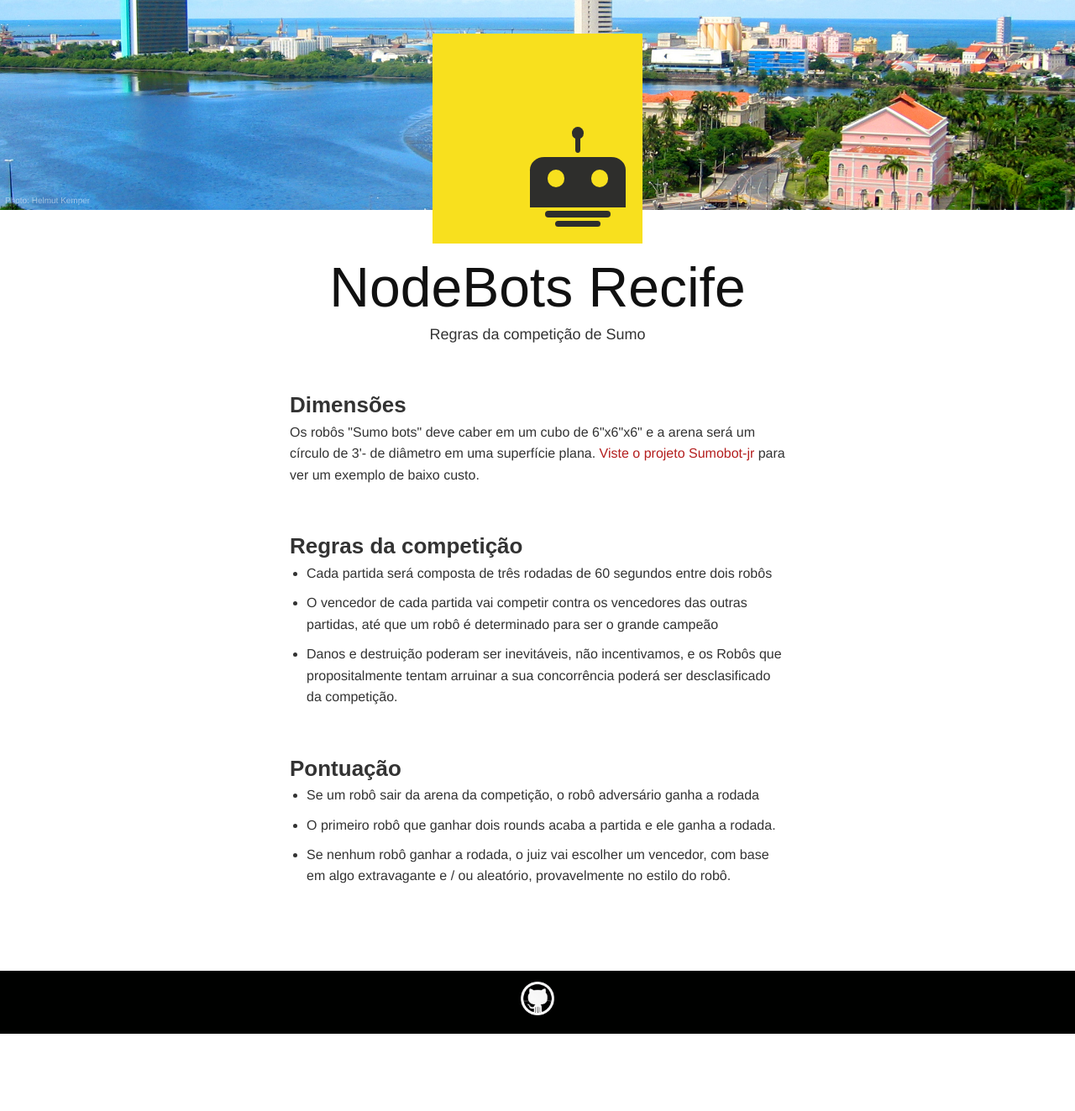
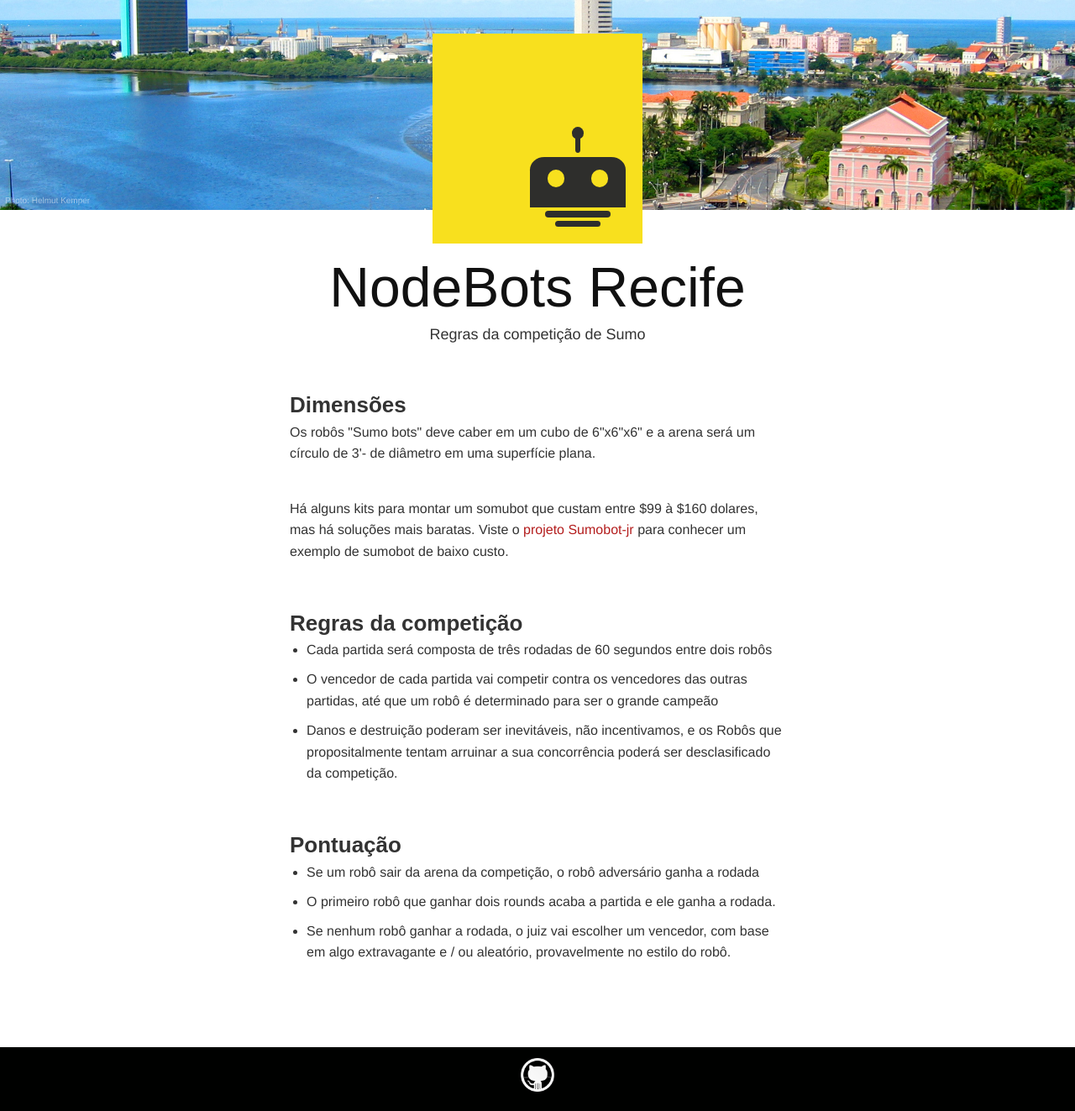
Before and after one commit to nodebotsrec/nodebotsrec.github.io, a Jekyll site: the page built from sumo.html, in a window 1280 px wide. Shown: the whole page at 84% size. Built offline with Jekyll 4.4.1, drawn with Linux system fonts in a browser that asks for light colours; some web fonts are replaced; before the commit the page ends 1231 px from its top, so only the background shows below that.

Commit message:
Update sumo.html

```diff
--- a/sumo.html
+++ b/sumo.html
@@ -4,9 +4,8 @@
 ---
 
 <h3>Dimensões</h3>
-<p>Os robôs "Sumo bots" deve caber em um cubo de 6"x6"x6" e a arena será um círculo de 3'- de diâmetro em uma superfície plana.
-<a href="https://github.com/makenai/sumobot-jr">Viste o projeto Sumobot-jr</a> para ver um exemplo de baixo custo.
-</p>
+<p>Os robôs "Sumo bots" deve caber em um cubo de 6"x6"x6" e a arena será um círculo de 3'- de diâmetro em uma superfície plana.</p>
+<p>Há alguns kits para montar um somubot que custam entre $99 à $160 dolares, mas há soluções mais baratas. Viste o <a href="https://github.com/makenai/sumobot-jr">projeto Sumobot-jr</a> para conhecer um exemplo de sumobot de baixo custo.</p>
 
 <h3>Regras da competição</h3>
 <ul>
```
